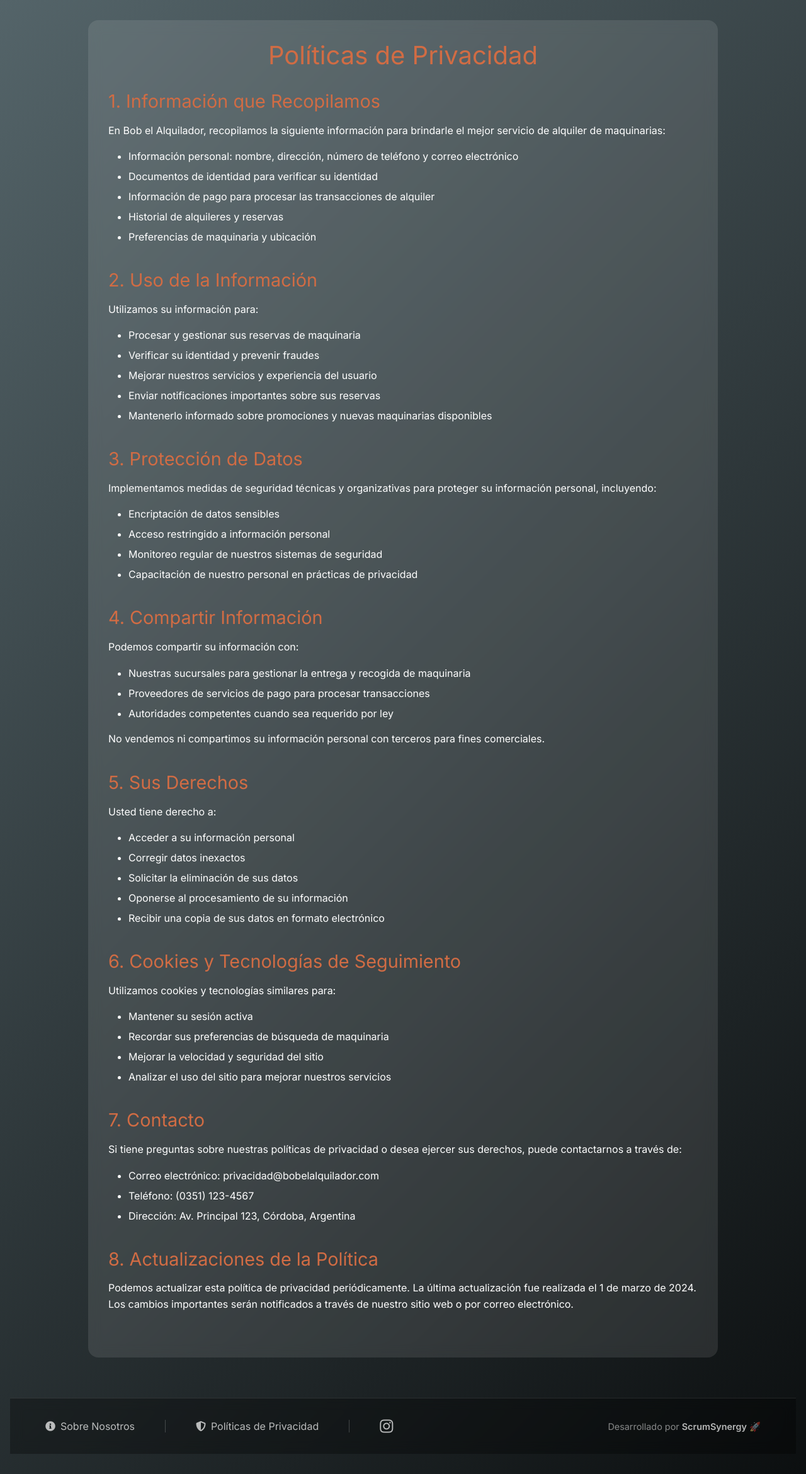
After one commit to CeciliaMarfia/bea-scrumsynergy, a Django app: page /politicas-privacidad/ in a window 1280 px wide. The commit adds this page. Shown: the whole page at 63% size. Run offline with Django 5.2, Linux system fonts and the light colour scheme.

Commit message:
Added HU: Mostrar políticas de privacidad

```diff
--- a/application/templates/base.html
+++ b/application/templates/base.html
@@ -32,13 +32,80 @@
     }
 
     .footer {
-      text-align: center;
+      margin-top: 4rem;
+      padding: 2rem 0;
+      background: rgba(0, 0, 0, 0.3);
+      backdrop-filter: blur(10px);
+      border-top: 1px solid rgba(255, 255, 255, 0.1);
+    }
+
+    .footer-content {
+      max-width: 1200px;
+      margin: 0 auto;
+      padding: 0 2rem;
+      display: flex;
+      justify-content: space-between;
+      align-items: center;
+      flex-wrap: wrap;
+      gap: 2rem;
+    }
+
+    .footer-links {
+      display: flex;
+      gap: 2rem;
+      align-items: center;
+    }
+
+    .footer-link {
       color: rgba(255, 255, 255, 0.7);
-      padding: 1rem;
+      text-decoration: none;
+      font-weight: 500;
+      transition: all 0.3s ease;
+      display: flex;
+      align-items: center;
+      gap: 0.5rem;
+    }
+
+    .footer-link:hover {
+      color: white;
+      transform: translateY(-2px);
+    }
+
+    .footer-social {
+      font-size: 1.5rem;
+    }
+
+    .footer-credit {
+      color: rgba(255, 255, 255, 0.5);
       font-size: 0.9rem;
-      font-weight: 500;
-      letter-spacing: 0.5px;
-      margin-top: auto;
+    }
+
+    .footer-credit span {
+      color: rgba(255, 255, 255, 0.7);
+      font-weight: 600;
+    }
+
+    .footer-divider {
+      width: 1px;
+      height: 20px;
+      background: rgba(255, 255, 255, 0.2);
+      margin: 0 1rem;
+    }
+
+    @media (max-width: 768px) {
+      .footer-content {
+        flex-direction: column;
+        text-align: center;
+      }
+
+      .footer-links {
+        flex-direction: column;
+        gap: 1rem;
+      }
+
+      .footer-divider {
+        display: none;
+      }
     }
   </style>
   <style>
@@ -50,9 +117,28 @@
     {% block content %}{% endblock %}
   </div>
 
-  <div class="footer">
-    Desarrollado por ScrumSynergy 🚀
-  </div>
+  <footer class="footer">
+    <div class="footer-content">
+      <div class="footer-links">
+        <a href="{% url 'sobre_nosotros' %}" class="footer-link">
+          <i class="fas fa-info-circle"></i>
+          Sobre Nosotros
+        </a>
+        <div class="footer-divider"></div>
+        <a href="{% url 'politicas_privacidad' %}" class="footer-link">
+          <i class="fas fa-shield-alt"></i>
+          Políticas de Privacidad
+        </a>
+        <div class="footer-divider"></div>
+        <a href="https://www.instagram.com/bobelalquilador/" target="_blank" rel="noopener noreferrer" class="footer-link footer-social">
+          <i class="fab fa-instagram"></i>
+        </a>
+      </div>
+      <div class="footer-credit">
+        Desarrollado por <span>ScrumSynergy</span> 🚀
+      </div>
+    </div>
+  </footer>
 
   <!-- Bootstrap Bundle with Popper -->
   <script src="https://cdn.jsdelivr.net/npm/bootstrap@5.1.3/dist/js/bootstrap.bundle.min.js"></script>
--- /dev/null
+++ b/application/templates/politicas_privacidad.html
@@ -0,0 +1,143 @@
+{% extends 'base.html' %}
+{% load static %}
+
+{% block title %}Políticas de Privacidad - Bob el Alquilador{% endblock %}
+
+{% block styles %}
+.privacy-container {
+    max-width: 1000px;
+    margin: 0 auto;
+    padding: 2rem;
+    background: rgba(255, 255, 255, 0.1);
+    backdrop-filter: blur(10px);
+    border-radius: 1rem;
+    color: white;
+}
+
+.privacy-container h1 {
+    color: #d16c44;
+    margin-bottom: 2rem;
+    font-size: 2.5rem;
+    text-align: center;
+}
+
+.privacy-section {
+    margin-bottom: 2.5rem;
+}
+
+.privacy-section h2 {
+    color: #d16c44;
+    margin-bottom: 1rem;
+    font-size: 1.8rem;
+}
+
+.privacy-section p {
+    margin-bottom: 1rem;
+    line-height: 1.6;
+}
+
+.privacy-section ul {
+    margin-bottom: 1rem;
+    padding-left: 2rem;
+}
+
+.privacy-section li {
+    margin-bottom: 0.5rem;
+}
+
+@media (max-width: 768px) {
+    .privacy-container {
+        padding: 1rem;
+    }
+}
+{% endblock %}
+
+{% block content %}
+<div class="privacy-container">
+    <h1>Políticas de Privacidad</h1>
+
+    <div class="privacy-section">
+        <h2>1. Información que Recopilamos</h2>
+        <p>En Bob el Alquilador, recopilamos la siguiente información para brindarle el mejor servicio de alquiler de maquinarias:</p>
+        <ul>
+            <li>Información personal: nombre, dirección, número de teléfono y correo electrónico</li>
+            <li>Documentos de identidad para verificar su identidad</li>
+            <li>Información de pago para procesar las transacciones de alquiler</li>
+            <li>Historial de alquileres y reservas</li>
+            <li>Preferencias de maquinaria y ubicación</li>
+        </ul>
+    </div>
+
+    <div class="privacy-section">
+        <h2>2. Uso de la Información</h2>
+        <p>Utilizamos su información para:</p>
+        <ul>
+            <li>Procesar y gestionar sus reservas de maquinaria</li>
+            <li>Verificar su identidad y prevenir fraudes</li>
+            <li>Mejorar nuestros servicios y experiencia del usuario</li>
+            <li>Enviar notificaciones importantes sobre sus reservas</li>
+            <li>Mantenerlo informado sobre promociones y nuevas maquinarias disponibles</li>
+        </ul>
+    </div>
+
+    <div class="privacy-section">
+        <h2>3. Protección de Datos</h2>
+        <p>Implementamos medidas de seguridad técnicas y organizativas para proteger su información personal, incluyendo:</p>
+        <ul>
+            <li>Encriptación de datos sensibles</li>
+            <li>Acceso restringido a información personal</li>
+            <li>Monitoreo regular de nuestros sistemas de seguridad</li>
+            <li>Capacitación de nuestro personal en prácticas de privacidad</li>
+        </ul>
+    </div>
+
+    <div class="privacy-section">
+        <h2>4. Compartir Información</h2>
+        <p>Podemos compartir su información con:</p>
+        <ul>
+            <li>Nuestras sucursales para gestionar la entrega y recogida de maquinaria</li>
+            <li>Proveedores de servicios de pago para procesar transacciones</li>
+            <li>Autoridades competentes cuando sea requerido por ley</li>
+        </ul>
+        <p>No vendemos ni compartimos su información personal con terceros para fines comerciales.</p>
+    </div>
+
+    <div class="privacy-section">
+        <h2>5. Sus Derechos</h2>
+        <p>Usted tiene derecho a:</p>
+        <ul>
+            <li>Acceder a su información personal</li>
+            <li>Corregir datos inexactos</li>
+            <li>Solicitar la eliminación de sus datos</li>
+            <li>Oponerse al procesamiento de su información</li>
+            <li>Recibir una copia de sus datos en formato electrónico</li>
+        </ul>
+    </div>
+
+    <div class="privacy-section">
+        <h2>6. Cookies y Tecnologías de Seguimiento</h2>
+        <p>Utilizamos cookies y tecnologías similares para:</p>
+        <ul>
+            <li>Mantener su sesión activa</li>
+            <li>Recordar sus preferencias de búsqueda de maquinaria</li>
+            <li>Mejorar la velocidad y seguridad del sitio</li>
+            <li>Analizar el uso del sitio para mejorar nuestros servicios</li>
+        </ul>
+    </div>
+
+    <div class="privacy-section">
+        <h2>7. Contacto</h2>
+        <p>Si tiene preguntas sobre nuestras políticas de privacidad o desea ejercer sus derechos, puede contactarnos a través de:</p>
+        <ul>
+            <li>Correo electrónico: privacidad@bobelalquilador.com</li>
+            <li>Teléfono: (0351) 123-4567</li>
+            <li>Dirección: Av. Principal 123, Córdoba, Argentina</li>
+        </ul>
+    </div>
+
+    <div class="privacy-section">
+        <h2>8. Actualizaciones de la Política</h2>
+        <p>Podemos actualizar esta política de privacidad periódicamente. La última actualización fue realizada el 1 de marzo de 2024. Los cambios importantes serán notificados a través de nuestro sitio web o por correo electrónico.</p>
+    </div>
+</div>
+{% endblock %}
--- a/application/views.py
+++ b/application/views.py
@@ -35,9 +35,10 @@ import requests
 import folium
 from geopy.geocoders import Nominatim
 from geopy.exc import GeocoderTimedOut
+from dotenv import load_dotenv
 
 import os
-
+load_dotenv
 MP_ACCESS_TOKEN = os.getenv('MP_ACCESS_TOKEN')
 
 # SDK de Mercado Pago
@@ -1351,3 +1352,10 @@ def cambiar_password(request):
     else:
         form = CambiarPasswordForm(request.user)
     return render(request, 'registration/cambiar_password.html', {'form': form})
+
+
+def politicas_privacidad(request):
+    """
+    Vista para mostrar la página de políticas de privacidad.
+    """
+    return render(request, 'politicas_privacidad.html')
--- a/system/urls.py
+++ b/system/urls.py
@@ -94,4 +94,5 @@ urlpatterns = [
          views.editar_sucursal, name='editar_sucursal'),
     path('sucursales/eliminar/<int:sucursal_id>/',
          views.eliminar_sucursal, name='eliminar_sucursal'),
+    path('politicas-privacidad/', views.politicas_privacidad, name='politicas_privacidad'),
 ] + static(settings.MEDIA_URL, document_root=settings.MEDIA_ROOT)
```
Also changed, not shown: application/templates/home.html (+0 -15 lines).
